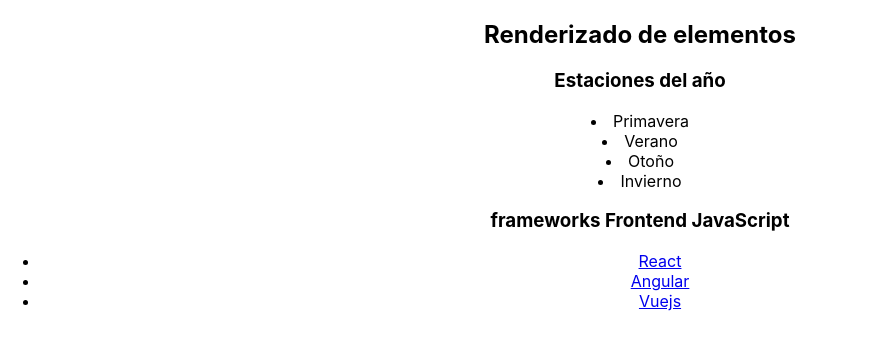
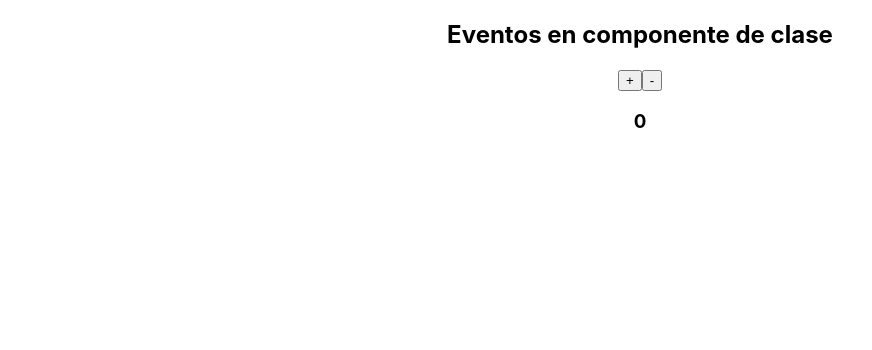
Before and after one commit to odonML/praticas-react, a React (Create React App) app: page / in a window 1280 px wide. Shown: the top 350 px of the page, without its empty margins (0-872 px from the left). Built offline with nearby package versions, Linux system fonts and the light colour scheme.

Commit message:
eventos en componentes de clase

```diff
--- a/src/App.js
+++ b/src/App.js
@@ -5,6 +5,7 @@ import EstadoClase from "./components/EstadoClase";
 import Propiedades from "./components/Propiedades";
 import EstadoFuncional from './components/EstadoFuncional/index';
 import RenderizadoElementosClase from "./components/RenderizadoElementosClase/RenderizadoElementosClase";
+import Eventos from './components/Eventos/index';
 
 function App() {
     return (
@@ -23,8 +24,9 @@ function App() {
             />
             <EstadoClase />
             <EstadoFuncional/>
+            <RenderizadoElementosClase/>
             */}
-            <RenderizadoElementosClase/>
+            <Eventos/>
         </div>
     );
 }
--- /dev/null
+++ b/src/components/Eventos/index.js
@@ -0,0 +1,38 @@
+import React, { Component } from 'react'
+
+class Eventos extends Component {
+    constructor(props){
+        super(props);
+        this.state = {
+            contador: 0
+        }
+        this.sumar = this.sumar.bind(this);
+        this.restar = this.restar.bind(this);
+    }
+    sumar(){
+        this.setState({
+            contador: this.state.contador + 1
+        })
+    }
+
+    restar(){
+        this.setState({
+            contador: this.state.contador - 1
+        })
+    }
+
+    render() {
+        return (
+            <div>
+                <h2>Eventos en componente de clase</h2>
+                <nav>
+                    <button onClick={this.sumar}> + </button>
+                    <button onClick={this.restar}> - </button>
+                </nav>
+                <h3>{this.state.contador}</h3>
+            </div>
+        )
+    }
+}
+
+export default Eventos;
```
